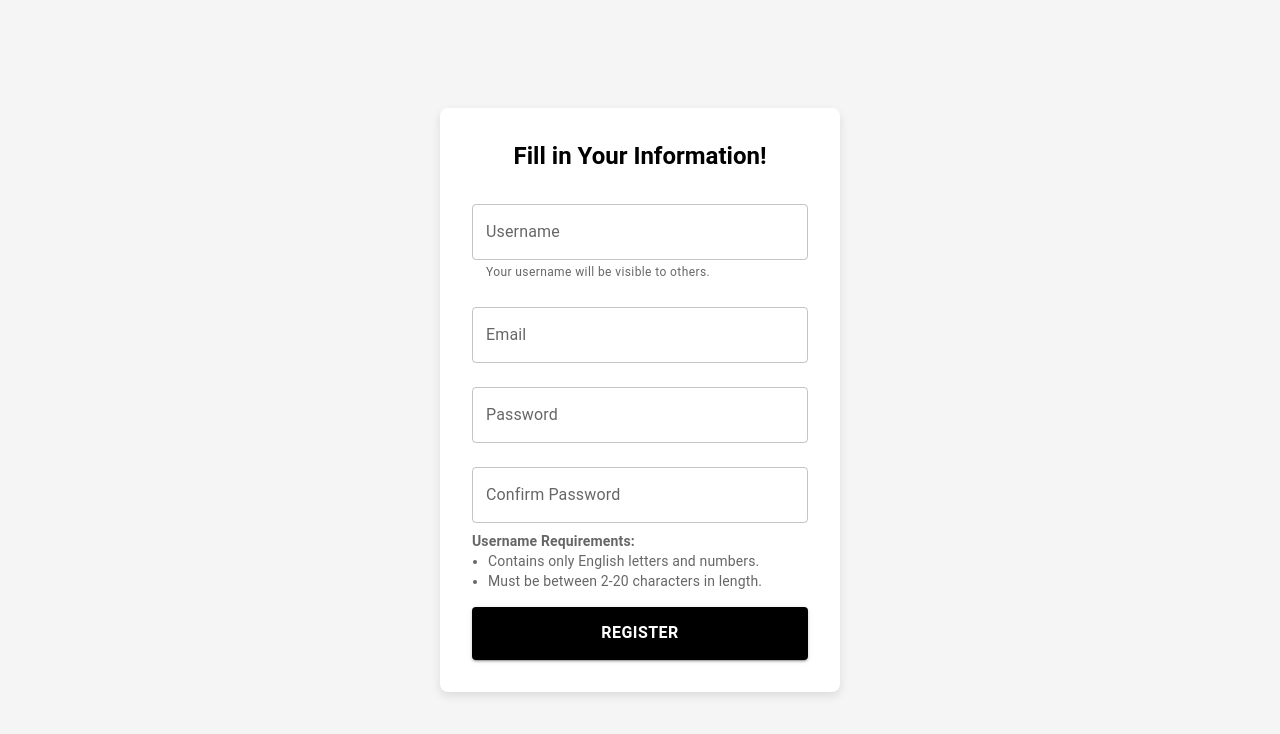
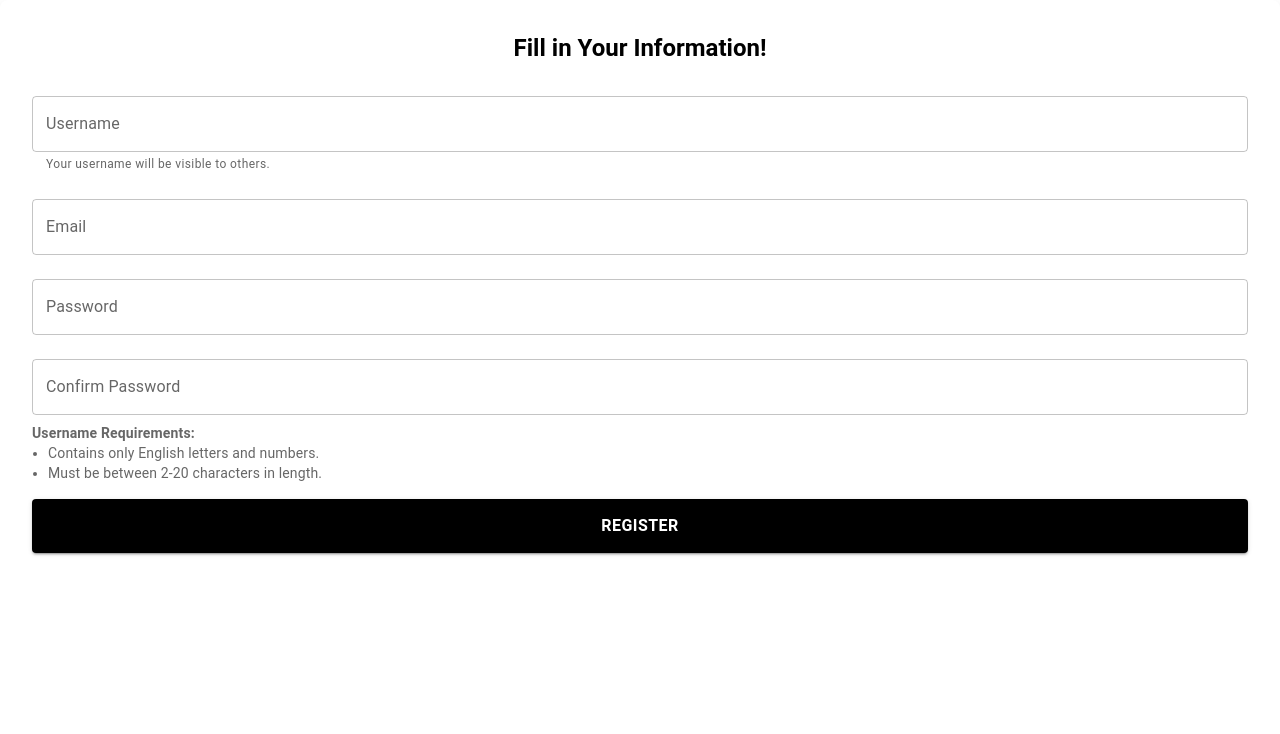
Before and after one commit to BaronLiu1993/Strike-Frontend, a React (Vite) app: page /register in a window 1280 px wide. Shown: the top 734 px of the page. Built offline with nearby package versions, Linux system fonts and the light colour scheme.

Commit message:
even more vercel fixes

```diff
--- a/src/pages/auth/Register.jsx
+++ b/src/pages/auth/Register.jsx
@@ -66,24 +66,15 @@ const Register = () => {
   };
 
   return (
-    <Box
-      sx={{
-        minHeight: '100vh',
-        display: 'flex',
-        justifyContent: 'center',
-        alignItems: 'center',
-        backgroundColor: '#f5f5f5',
-        padding: '1rem',
-      }}
-    >
       <Box
         sx={{
           width: '100%',
-          maxWidth: '400px',
           backgroundColor: 'white',
           boxShadow: '0px 4px 10px rgba(0,0,0,0.1)',
           borderRadius: '8px',
           padding: '2rem',
+          height: '100vh',
+          boxSizing: 'border-box', // Ensures padding doesn't affect the box size
         }}
       >
         <Typography variant="h5" textAlign="center" mb={2} fontWeight="bold">
@@ -162,7 +153,6 @@ const Register = () => {
           {loading ? <CircularProgress size={24} color="inherit" /> : 'Register'}
         </Button>
       </Box>
-    </Box>
   );
 };
 
```
